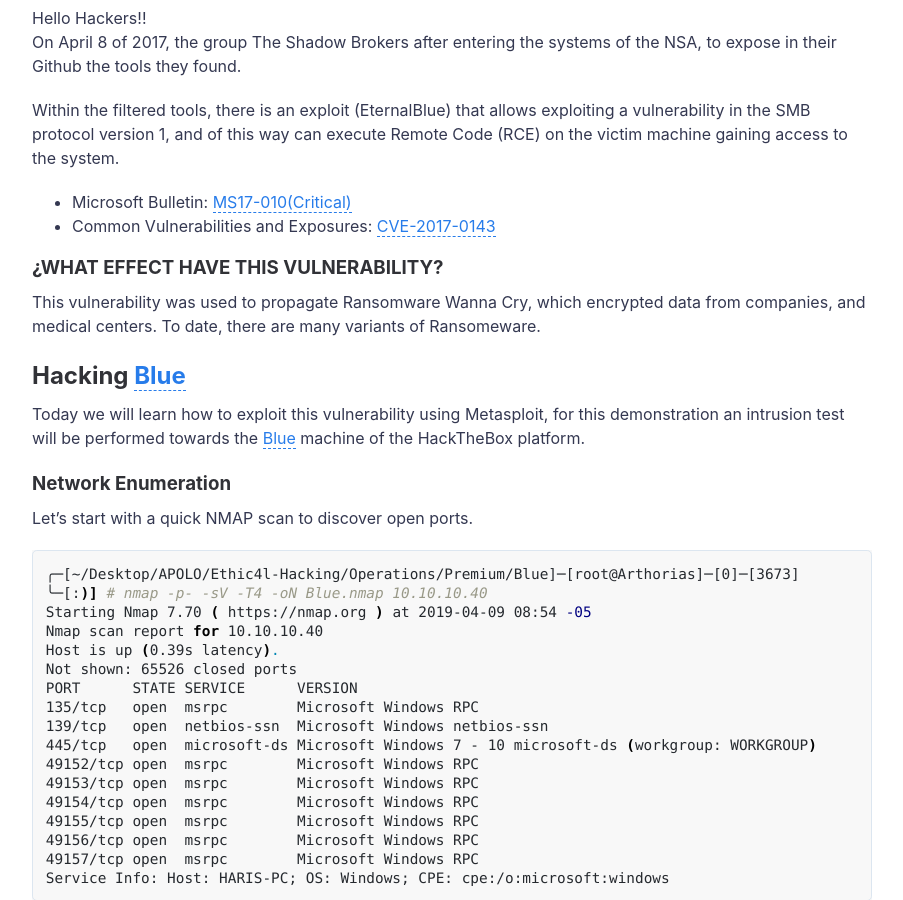
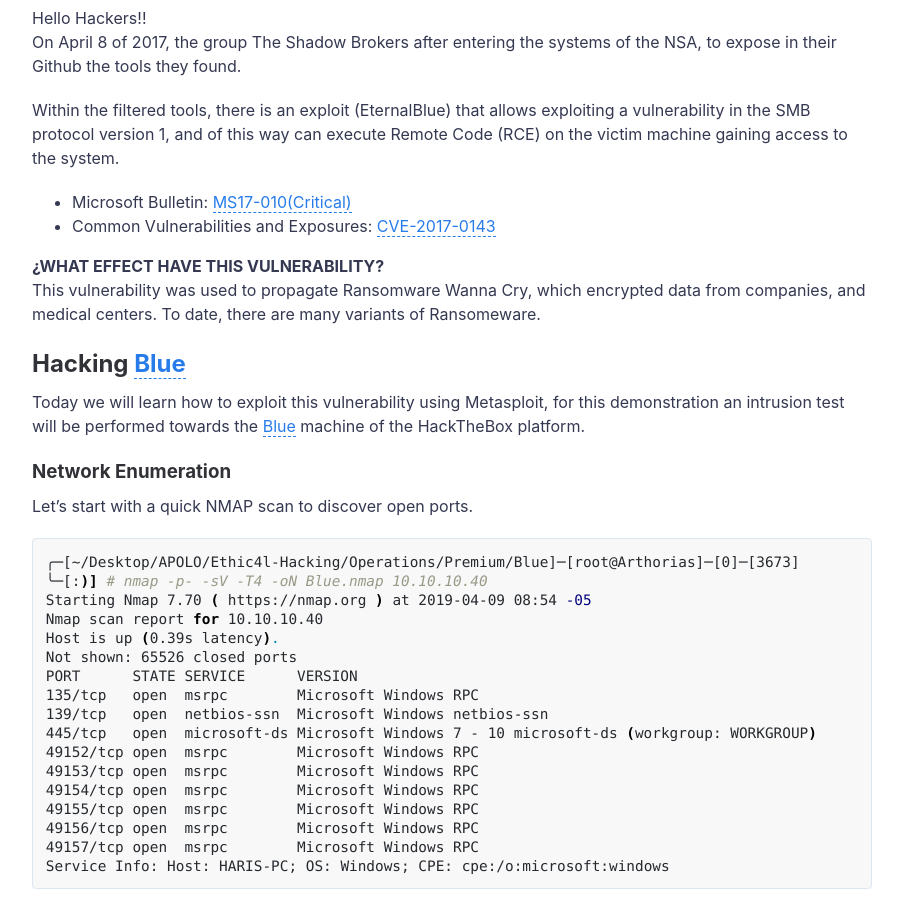
Before and after one commit to HackingProfessional/HTB, a Jekyll site: the page built from _posts/2019-04-10-Hack-Windows-with-EternalBlue.md, in a window 1280 px wide and 900 px high, scrolled down 650 px. Shown: the whole window, without its empty margins (188-1091 px from the left). Built offline with Jekyll 4.4.1, drawn with Linux system fonts in a browser that asks for light colours; our own code applies the rules of GitHub Pages for plain Markdown files; comment, search, counter and statistics services are not loaded.

```diff
--- a/_posts/2019-04-10-Hack-Windows-with-EternalBlue.md
+++ b/_posts/2019-04-10-Hack-Windows-with-EternalBlue.md
@@ -16,7 +16,7 @@ Within the filtered tools, there is an exploit (EternalBlue) that allows exploit
   - Microsoft Bulletin: [MS17-010(Critical)](https://www.microsoft.com/en-us/msrc?rtc=1)
   - Common Vulnerabilities and Exposures: [CVE-2017-0143](https://nvd.nist.gov/vuln/detail/CVE-2017-0143)
 
-### ¿WHAT EFFECT HAVE THIS VULNERABILITY?
+**¿WHAT EFFECT HAVE THIS VULNERABILITY?**
 This vulnerability was used to propagate Ransomware Wanna Cry, which encrypted data from companies, and medical centers. To date, there are many variants of Ransomeware.
 
 ## Hacking [Blue](https://www.hackthebox.eu/home/machines/profile/51)
```
